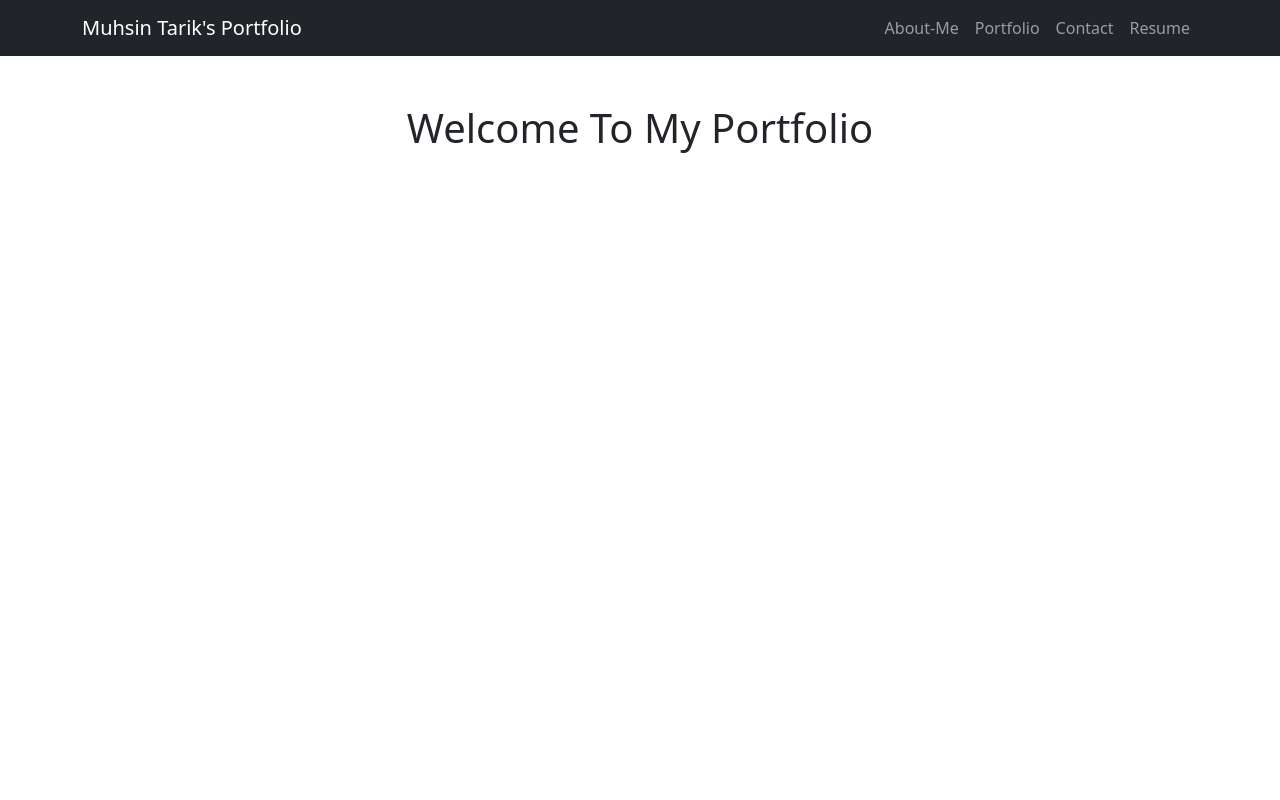
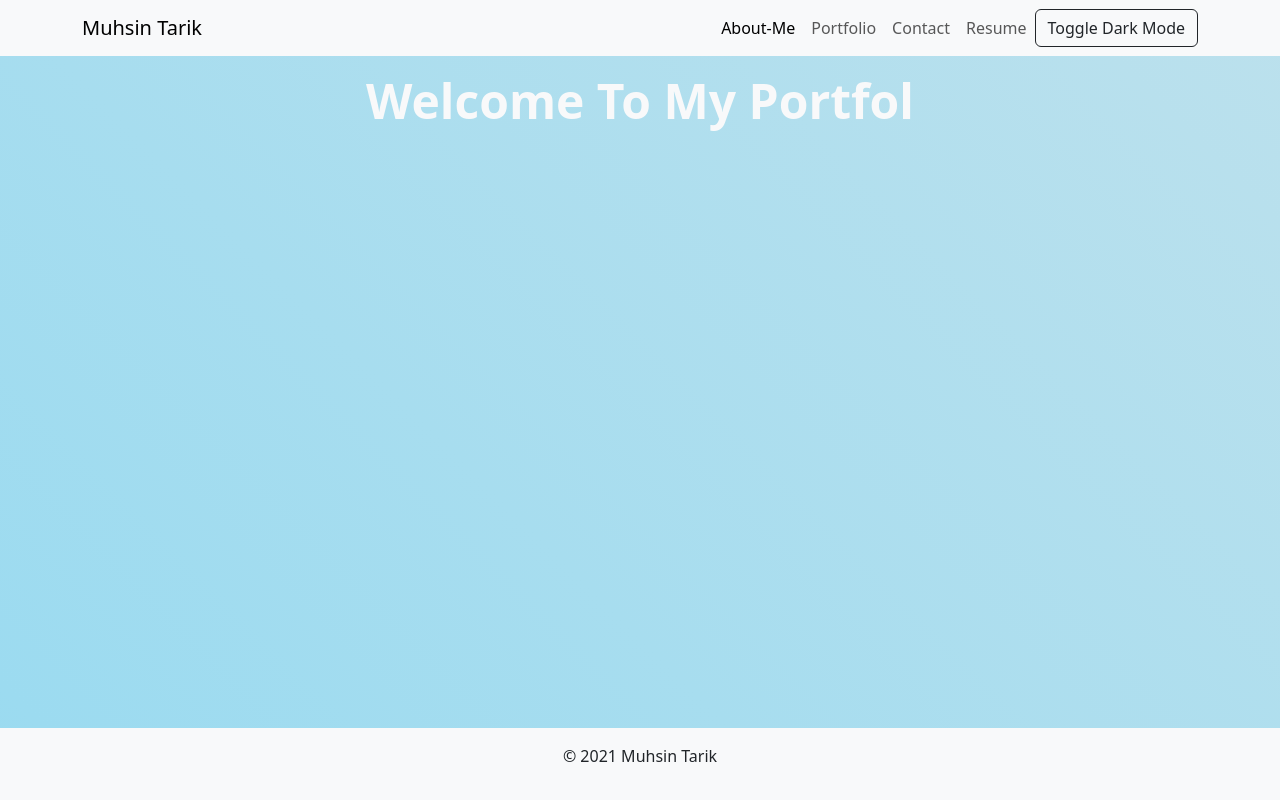
Before and after one commit to tarikorg/React_Portfolio, a React (Vite) app in the folder react_portfolio/: page / in a window 1280 px wide. Built offline with nearby package versions, Linux system fonts and the light colour scheme.

Commit message:
commit navbar,header, gradiant background and toggle Theme(dark/light) added

```diff
--- a/react_portfolio/src/App.jsx
+++ b/react_portfolio/src/App.jsx
@@ -1,8 +1,9 @@
 import { Routes, Route } from 'react-router-dom'
 
 import React from 'react'
-import Landing from './Pages/Landing'
+import AboutMe from './Pages/About-Me'
 import Header from './Components/Header'
+import Footer from './Components/Footer'
 
 
 function App() {
@@ -12,12 +13,12 @@ function App() {
       <Header />
 
       <Routes>
-        <Route path="/" element={<Landing />} />
+        <Route path="/" element={<AboutMe />} />
 
 
       </Routes>
 
-
+      <Footer />
     </>
   )
 }
--- /dev/null
+++ b/react_portfolio/src/Components/Footer/index.jsx
@@ -0,0 +1,13 @@
+import { useTheme } from '../ThemeToggle'
+
+function Footer() {
+    const { theme } = useTheme()
+
+    return (
+        <footer className={`fixed-bottom ${theme === 'light' ? 'bg-light text-dark' : 'bg-dark text-light'} text-center p-3`}>
+            <p>© 2021 Muhsin Tarik</p>
+        </footer>
+    )
+}
+
+export default Footer
--- a/react_portfolio/src/Components/Header/index.jsx
+++ b/react_portfolio/src/Components/Header/index.jsx
@@ -1,28 +1,39 @@
-import { NavLink } from 'react-router-dom';
-import { Navbar, Nav, Container } from 'react-bootstrap';
+import { NavLink, Link } from 'react-router-dom'
+import { Navbar, Nav, Container, Button } from 'react-bootstrap'
+
+import { useState } from 'react'
+import { useTheme } from '../ThemeToggle'
 
 function Header() {
+    const { theme, changeTheme } = useTheme()
+
+
+    const navbarBg = theme === 'light' ? 'light' : 'dark'
+    const navbarVariant = theme === 'light' ? 'light' : 'dark'
+
     return (
         <>
-            <Navbar bg="dark" variant='dark' expand="lg">
+            <Navbar bg={navbarBg} variant={navbarVariant} expand="lg">
+
                 <Container>
-                    <Navbar.Brand href="/">Muhsin Tarik's Portfolio</Navbar.Brand>
+                    <Link to="/" className='text-decoration-none'>
+                        <Navbar.Brand>Muhsin Tarik</Navbar.Brand>
+                    </Link>
+
                     <Navbar.Toggle aria-controls="basic-navbar-nav" />
+
                     <Navbar.Collapse id="basic-navbar-nav" className='justify-content-end'>
-                        <Nav className="ml-auto">
-                            <NavLink to="/about" activeClassName="active-link" className="nav-link">
-                                About-Me
-                            </NavLink>
-                            <NavLink to="/portfolio" activeClassName="active-link" className="nav-link">
-                                Portfolio
-                            </NavLink>
-                            <NavLink to="/contact" activeClassName="active-link" className="nav-link">
-                                Contact
-                            </NavLink>
-                            <NavLink to="/resume" activeClassName="active-link" className="nav-link">
-                                Resume
-                            </NavLink>
+                        <Nav className="">
+
+                            <NavLink to="/" activeClassName="active-link" className="nav-link">About-Me</NavLink>
+                            <NavLink to="/portfolio" activeClassName="active-link" className="nav-link">Portfolio</NavLink>
+                            <NavLink to="/contact" activeClassName="active-link" className="nav-link">Contact</NavLink>
+                            <NavLink to="/resume" activeClassName="active-link" className="nav-link">Resume</NavLink>
                         </Nav>
+                        {/* Theme Toggle Button inside Navbar */}
+                        <Button onClick={changeTheme} variant={theme === 'light' ? 'outline-dark' : 'outline-light'}>
+                            Toggle {theme === 'light' ? 'Dark' : 'Light'} Mode
+                        </Button>
                     </Navbar.Collapse>
                 </Container>
             </Navbar>
@@ -30,4 +41,4 @@ function Header() {
     )
 }
 
-export default Header;
+export default Header
--- /dev/null
+++ b/react_portfolio/src/Components/ThemeToggle.jsx
@@ -0,0 +1,32 @@
+import React, { createContext, useContext, useState, useEffect } from 'react'
+
+const myTheme = createContext()
+
+export const useTheme = () => useContext(myTheme)
+
+export const DarkLightMode = ({ children }) => {
+    const [theme, setTheme] = useState('light')
+
+    useEffect(() => {
+        //clear body class name
+        document.body.className = ''
+        document.body.classList.add(`${theme}-mode`)
+    }, [theme]) //add the chosen theme [light/dark]
+
+    const changeTheme = () => {
+        const newTheme = theme === 'light' ? 'dark' : 'light'
+        setTheme(newTheme)
+
+        //remove the old one to avoid multiple classes
+        document.body.classList.remove(`${theme}-mode`)
+        document.body.classList.add(`${newTheme}-mode`)
+    }
+
+    return (
+        //.Provider is a built-in method in createContext, allows us to pass the value (theme, changeTheme) to the children (App.jsx)
+        //in main.jsx wrapping the app will allow us to use the themes in all the components of the app
+        <myTheme.Provider value={{ theme, changeTheme }}>
+            {children}
+        </myTheme.Provider>
+    )
+}
--- /dev/null
+++ b/react_portfolio/src/Pages/About-Me/index.jsx
@@ -0,0 +1,49 @@
+import { useState, useEffect } from 'react'
+
+function AboutMe() {
+    const [text, setText] = useState('')
+    //useState is needed for cycle
+
+    useEffect(() => {
+        //animated version(will be typing out the last 4 letters in a loop)
+        let isMounted = true
+        let count = 0
+        let textArr = ['f', 'o', 'l', 'i', 'o']
+        let text = ''
+        let interval = setInterval(() => {
+            if (isMounted) {
+                text += textArr[count]
+                setText(text) //update
+                count++ //iterate
+                if (count === 5) { //iterate reset
+                    count = 0
+                    text = ''
+                }
+            }
+        }, 400)
+        return () => {
+            isMounted = false
+            clearInterval(interval)
+        }
+
+
+
+    }, [])
+
+    return (
+        <>
+
+            <div className='d-flex justify-content-center align-items-center align-middle '>
+                <h1 className='fit-content m-3 text-light' style={{ fontSize: '48px', fontWeight: 'bold', textAlign: 'center', marginTop: '3rem' }}>Welcome To My Port{text}</h1>
+
+
+
+            </div>
+
+
+
+        </>
+    )
+}
+
+export default AboutMe
--- a/react_portfolio/src/Pages/Landing/index.jsx
+++ /dev/null
@@ -1,14 +0,0 @@
-
-
-function Landing() {
-    return (
-        <div>
-
-            <h1 className="text-center mt-5">Welcome To My Portfolio</h1>
-
-
-        </div>
-    )
-}
-
-export default Landing
--- a/react_portfolio/src/index.scss
+++ b/react_portfolio/src/index.scss
@@ -11,3 +11,48 @@ body,
 main {
   height: 100%;
 }
+
+//  background-image: linear-gradient(45deg, #2b405f, #212529);
+
+// GRADIENT BACKGROUND
+@keyframes gradient {
+
+  0%,
+  100% {
+    background-position: 0% 50%;
+  }
+
+  50% {
+    background-position: 100% 50%;
+  }
+}
+
+/* Dark Mode Styles */
+body {
+  background: linear-gradient(45deg, #2b405f, #212529);
+  background-size: 200% 200%;
+  animation: gradient 15s ease infinite;
+  color: white;
+}
+
+/* Light Mode Styles */
+body.light-mode {
+  background: linear-gradient(45deg, #80d6f3, #c3e2ec);
+  /* Bright Blue Theme */
+  background-size: 200% 200%;
+  animation: gradient 15s ease infinite;
+  color: black;
+}
+
+/* Navbar Styles */
+.navbar-dark.bg-dark {
+  background-color: #212529 !important;
+}
+
+.navbar-light.bg-light {
+  background-color: #f8f9fa !important;
+}
+
+
+
+// ===================== GRADIENT BACKGROUND
--- a/react_portfolio/src/main.jsx
+++ b/react_portfolio/src/main.jsx
@@ -2,13 +2,23 @@ import React from 'react'
 import ReactDOM from 'react-dom/client'
 import App from './App.jsx'
 import './index.scss'
+
 import { BrowserRouter } from 'react-router-dom'
 import 'bootstrap/dist/css/bootstrap.min.css'
+import { DarkLightMode } from './Components/ThemeToggle'
+
 
 ReactDOM.createRoot(document.getElementById('root')).render(
   <React.StrictMode>
+
     <BrowserRouter>
-      <App />
+
+      <DarkLightMode>
+        <App />
+
+      </DarkLightMode>
+
     </BrowserRouter>
+
   </React.StrictMode>,
 )
```
